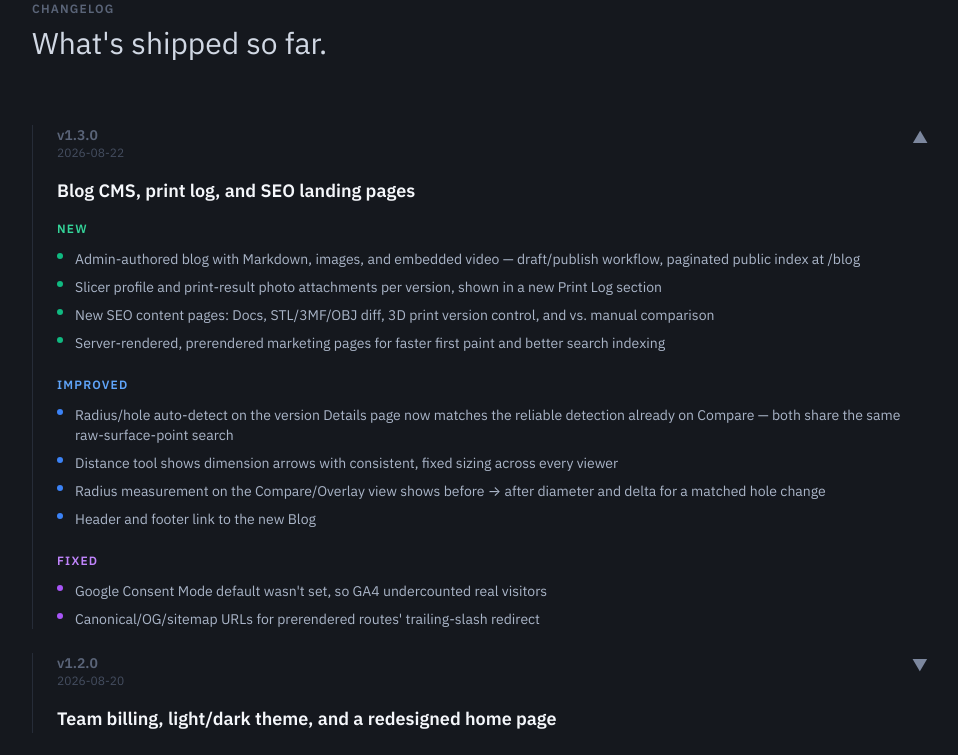
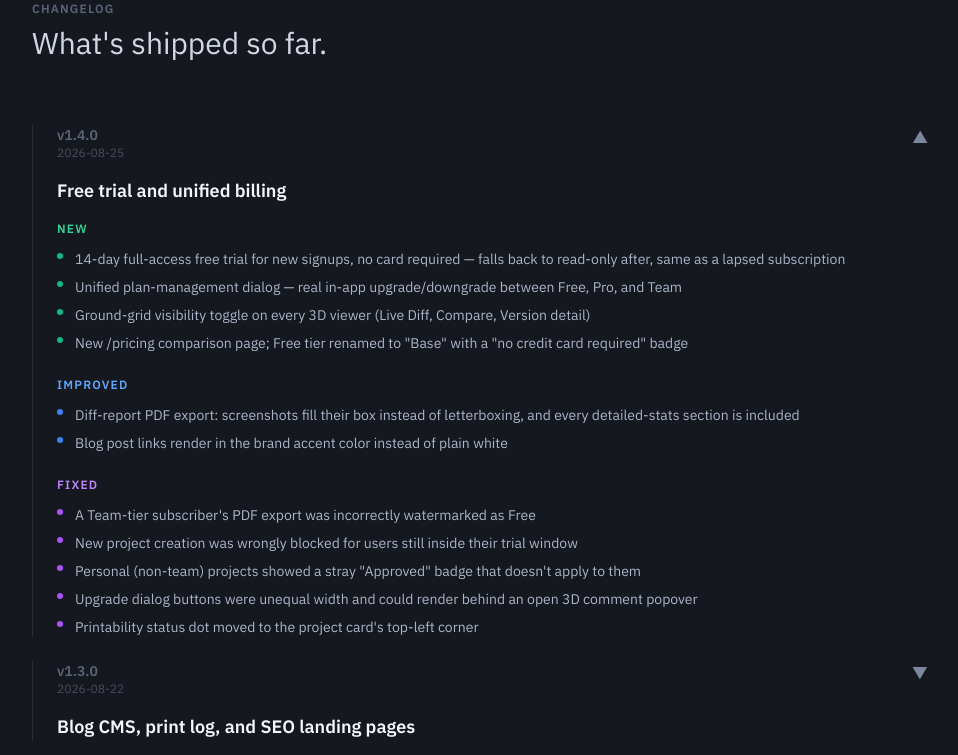
Before and after one commit to Projscope/Meshdiff, a React (Vite) app in the folder apps/web/: page /roadmap in a window 1280 px wide. Shown: the part 960-1715 px from the top of the page, without its empty margins (160-1118 px from the left). Built offline with nearby package versions, Linux system fonts and the light colour scheme; no server answers.

Commit message:
chore(release): bump to v1.4.0, add changelog entry
Free trial, unified plan-management dialog, grid toggle, pricing
page rewrite, and the PDF/badge/dialog fixes from this cycle.

```diff
--- a/apps/web/package.json
+++ b/apps/web/package.json
@@ -1,7 +1,7 @@
 {
   "name": "@meshdiff/web",
   "private": true,
-  "version": "1.3.0",
+  "version": "1.4.0",
   "type": "module",
   "scripts": {
     "dev": "vite",
--- a/apps/web/src/pages/RoadmapPage.tsx
+++ b/apps/web/src/pages/RoadmapPage.tsx
@@ -8,7 +8,7 @@ export const META_DESCRIPTION =
 
 export default function RoadmapPage() {
   useDocumentMeta(META_TITLE, META_DESCRIPTION);
-  const [expandedVersion, setExpandedVersion] = useState<string | null>("v1.3.0");
+  const [expandedVersion, setExpandedVersion] = useState<string | null>("v1.4.0");
 
   const roadmapItems = {
     planned: [
@@ -31,6 +31,30 @@ export default function RoadmapPage() {
   };
 
   const changelog = [
+    {
+      version: "v1.4.0",
+      date: "2026-08-25",
+      title: "Free trial and unified billing",
+      items: {
+        new: [
+          "14-day full-access free trial for new signups, no card required — falls back to read-only after, same as a lapsed subscription",
+          "Unified plan-management dialog — real in-app upgrade/downgrade between Free, Pro, and Team",
+          "Ground-grid visibility toggle on every 3D viewer (Live Diff, Compare, Version detail)",
+          "New /pricing comparison page; Free tier renamed to \"Base\" with a \"no credit card required\" badge",
+        ],
+        improved: [
+          "Diff-report PDF export: screenshots fill their box instead of letterboxing, and every detailed-stats section is included",
+          "Blog post links render in the brand accent color instead of plain white",
+        ],
+        fixed: [
+          "A Team-tier subscriber's PDF export was incorrectly watermarked as Free",
+          "New project creation was wrongly blocked for users still inside their trial window",
+          "Personal (non-team) projects showed a stray \"Approved\" badge that doesn't apply to them",
+          "Upgrade dialog buttons were unequal width and could render behind an open 3D comment popover",
+          "Printability status dot moved to the project card's top-left corner",
+        ],
+      },
+    },
     {
       version: "v1.3.0",
       date: "2026-08-22",
```
